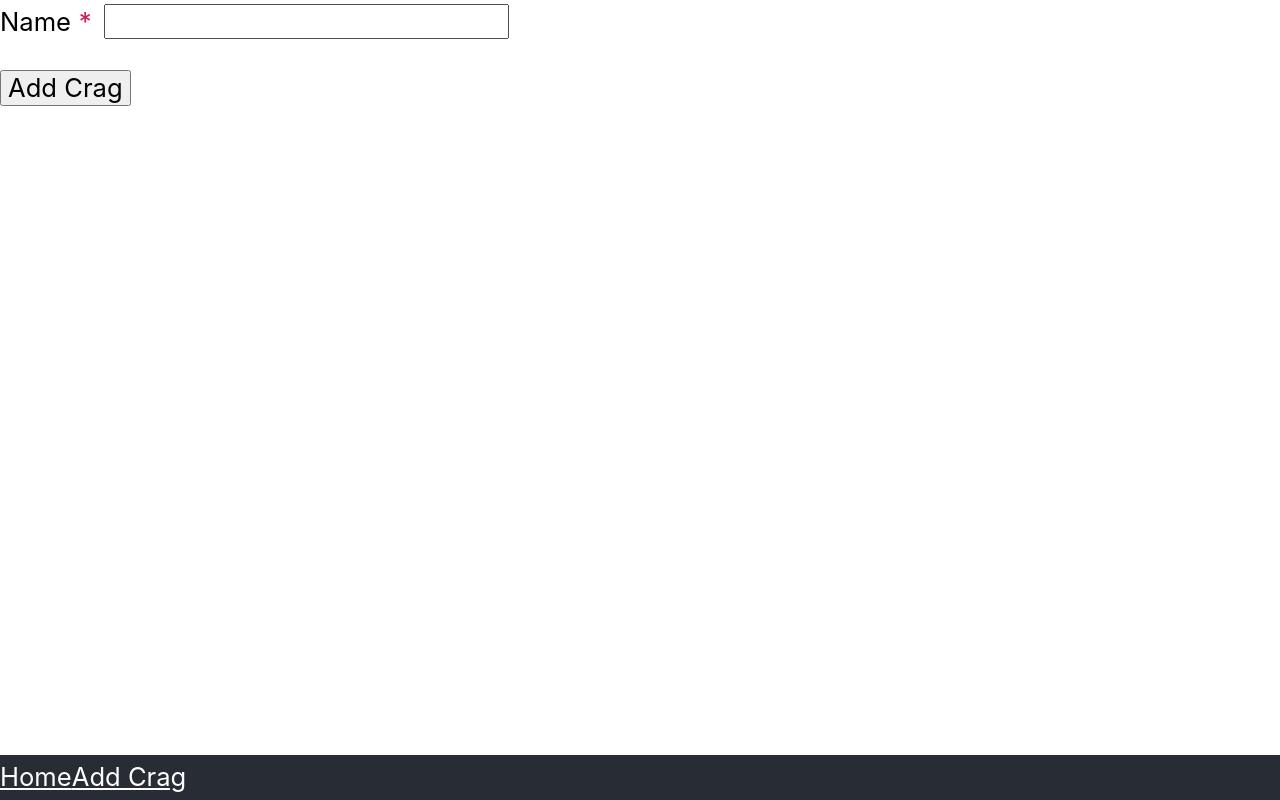
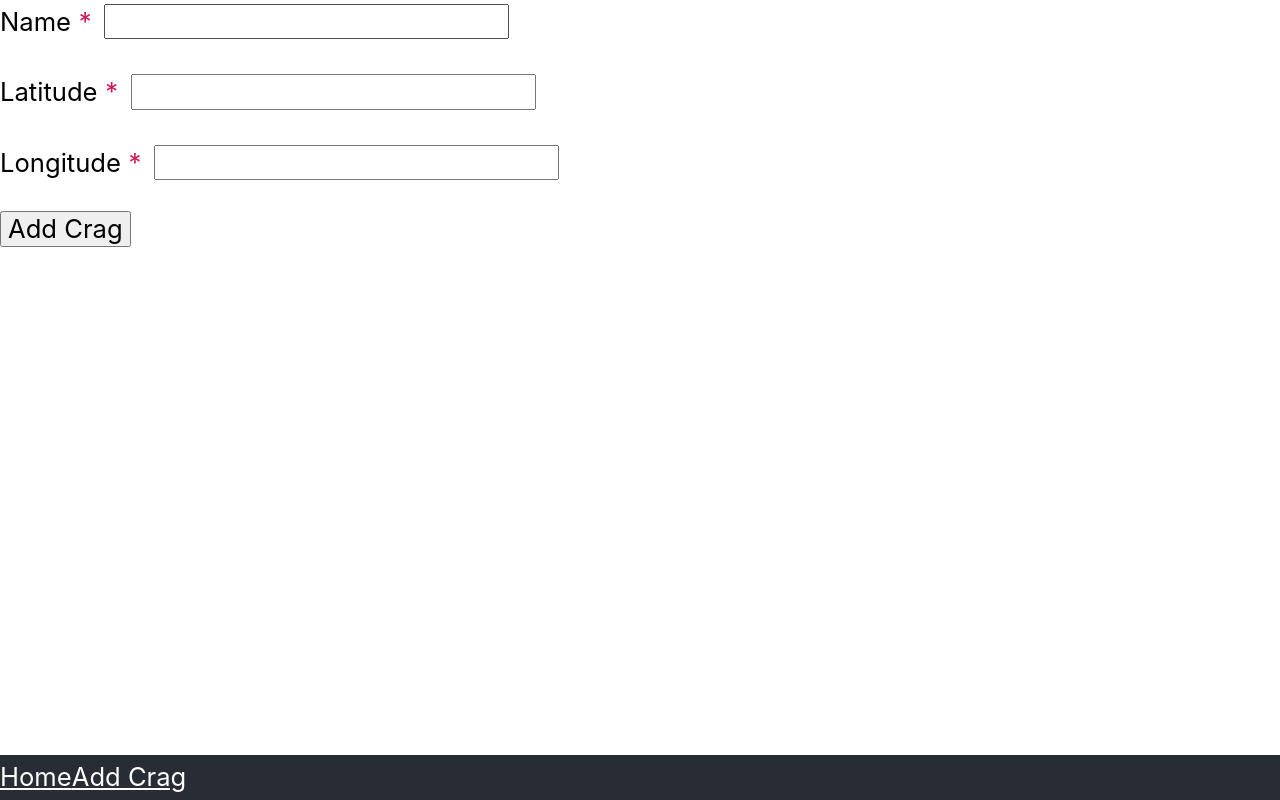
Before and after one commit to PanzerKunst/react-sandbox-2019, a React (Create React App) app: page /add-crag in a window 1280 px wide. Built offline with nearby package versions, Linux system fonts and the light colour scheme.

Commit message:
Added latitude and longitude for crag. Added EsLint rules.

```diff
--- a/package.json
+++ b/package.json
@@ -21,6 +21,9 @@
   "eslintConfig": {
     "extends": "react-app",
     "rules": {
+      "array-bracket-spacing": ["error", "always"],
+      "comma-dangle": ["error", "never"],
+      "comma-spacing": ["error", { "before": false, "after": true }],
       "indent": [
         "error",
         2,
@@ -28,6 +31,7 @@
           "SwitchCase": 1
         }
       ],
+      "object-curly-spacing": ["error", "always"],
       "quotes": [
         "error",
         "single",
--- a/src/components/AddCragForm.js
+++ /dev/null
@@ -1,32 +0,0 @@
-import React, { useState } from 'react';
-import { withRouter } from 'react-router';
-import PropTypes from 'prop-types';
-import { addCrag } from '../reducers/actions';
-
-const AddCragForm = ({ dispatch, history }) => {
-  const [name, setName] = useState('');
-
-  const onSubmit = e => {
-    e.preventDefault();
-
-    dispatch(addCrag(name.trim()));
-    history.push('/');
-  };
-
-  return (
-    <form onSubmit={onSubmit}>
-      <div className="form-group">
-        <label htmlFor="crag-name" className="required">Name</label>
-        <input type="text" id="crag-name" name="crag-name" value={name} className="form-control" onChange={e => setName(e.target.value)} />
-      </div>
-      <button type="submit">Add Crag</button>
-    </form>
-  );
-};
-
-AddCragForm.propTypes = {
-  dispatch: PropTypes.func.isRequired,
-  history: PropTypes.object.isRequired
-};
-
-export default withRouter(AddCragForm);
--- a/src/components/DeleteCragLink.js
+++ b/src/components/DeleteCragLink.js
@@ -1,9 +1,8 @@
 import React from 'react';
 import PropTypes from 'prop-types';
 
-const DeleteCragLink = ({ id, onClick }) => ( // eslint-disable-line no-unused-vars
-  <a href="#" onClick={onClick // eslint-disable-line jsx-a11y/anchor-is-valid
-  }>x</a>
+const DeleteCragLink = ({ onClick }) => (
+  <a href="#" onClick={onClick /* eslint-disable-line jsx-a11y/anchor-is-valid */}>x</a>
 );
 
 DeleteCragLink.propTypes = {
--- a/src/containers/AddCragFormContainer.js
+++ b/src/containers/AddCragFormContainer.js
@@ -1,6 +1,50 @@
+import React, { useState } from 'react';
+import { withRouter } from 'react-router';
+import PropTypes from 'prop-types';
+import { addCrag } from '../reducers/actions';
 import { connect } from 'react-redux';
-import AddCragForm from '../components/AddCragForm';
 
-const AddCragFormContainer = connect()(AddCragForm);
+const AddCragForm = ({ dispatch, history }) => {
+  const [ name, setName ] = useState('');
+  const [ latitude, setLatitude ] = useState('');
+  const [ longitude, setLongitude ] = useState('');
+
+  const onSubmit = e => {
+    e.preventDefault();
+
+    dispatch(addCrag({
+      name: name.trim(),
+      latitude,
+      longitude
+    }));
+
+    history.push('/');
+  };
+
+  return (
+    <form onSubmit={onSubmit}>
+      <div className="form-group">
+        <label htmlFor="crag-name" className="required">Name</label>
+        <input type="text" id="crag-name" name="crag-name" value={name} className="form-control" required onChange={e => setName(e.target.value)} />
+      </div>
+      <div className="form-group">
+        <label htmlFor="crag-latitude" className="required">Latitude</label>
+        <input type="number" id="crag-latitude" name="crag-latitude" value={latitude} className="form-control" required onChange={e => setLatitude(e.target.value)} />
+      </div>
+      <div className="form-group">
+        <label htmlFor="crag-longitude" className="required">Longitude</label>
+        <input type="number" id="crag-longitude" name="crag-longitude" value={longitude} className="form-control" required onChange={e => setLongitude(e.target.value)} />
+      </div>
+      <button type="submit">Add Crag</button>
+    </form>
+  );
+};
+
+AddCragForm.propTypes = {
+  dispatch: PropTypes.func.isRequired,
+  history: PropTypes.object.isRequired
+};
+
+const AddCragFormContainer = connect()(withRouter(AddCragForm));
 
 export default AddCragFormContainer;
--- a/src/reducers/actions.js
+++ b/src/reducers/actions.js
@@ -1,9 +1,11 @@
 let nextCragId = 0;
 
-export const addCrag = (name) => ({
+export const addCrag = ({ name, latitude, longitude }) => ({
   type: 'ADD_CRAG',
   id: nextCragId++,
-  name
+  name,
+  latitude,
+  longitude
 });
 
 export const deleteCrag = (id) => ({
--- a/src/reducers/cragsReducer.js
+++ b/src/reducers/cragsReducer.js
@@ -5,7 +5,9 @@ const cragsReducer = (state = [], action) => {
         ...state,
         {
           id: action.id,
-          name: action.name
+          name: action.name,
+          latitude: action.latitude,
+          longitude: action.longitude
         }
       ];
 
```
Also changed, not shown: 1 other file (tests, documents, lock files or other folders).
